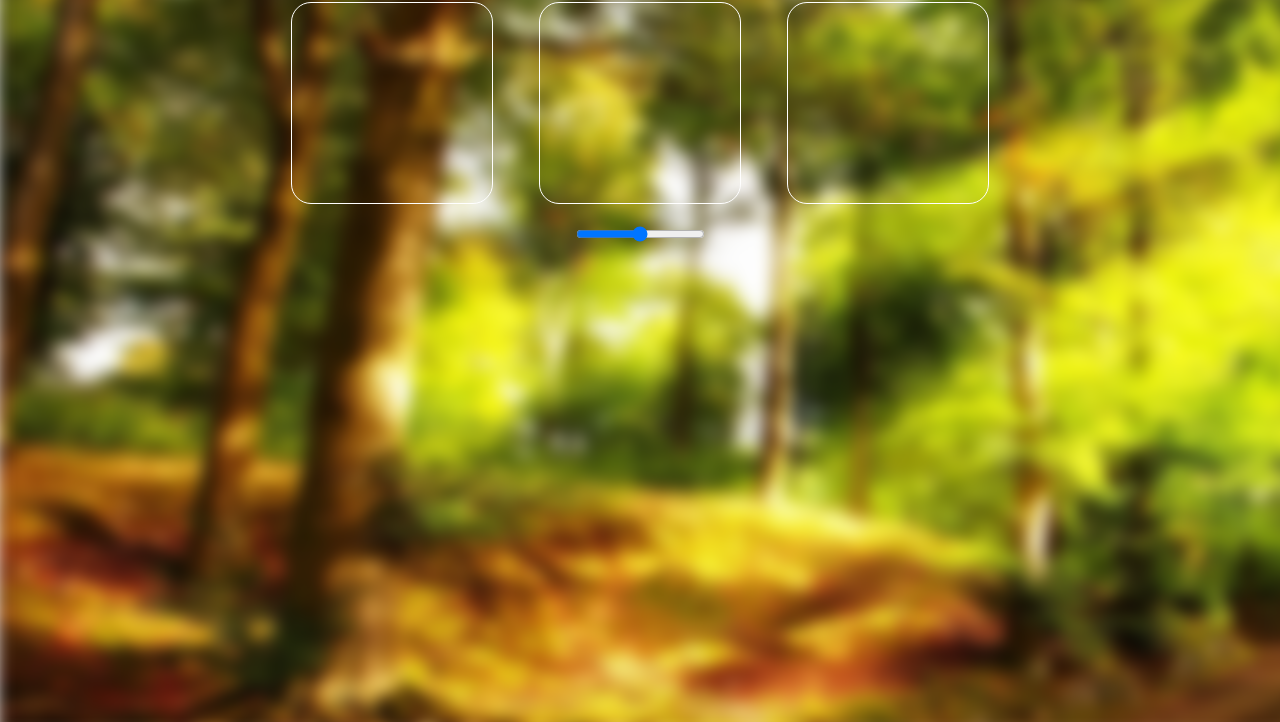
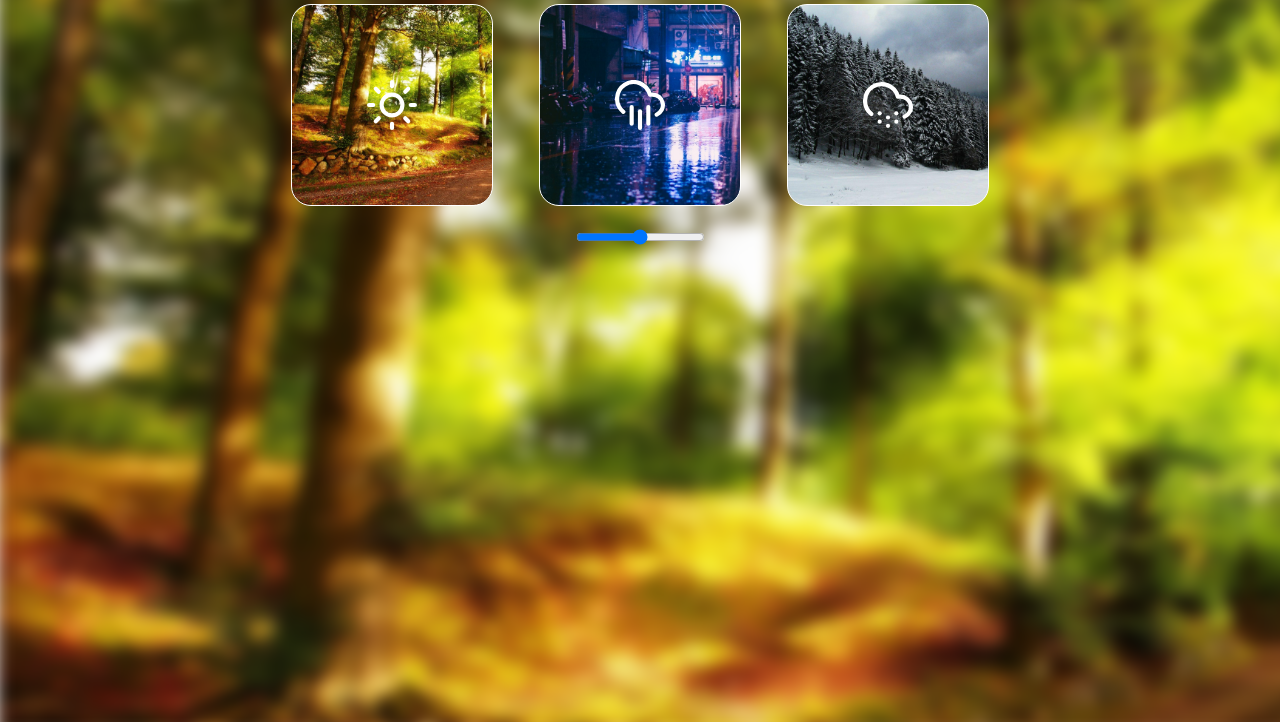
Before and after one commit to blimpim/TS_APP, a website: page index.html in a window 1280 px wide. Shown: the part 78-800 px from the top of the page. Drawn offline with Linux system fonts and the light colour scheme; the site is published under a folder, as on GitHub Pages, so addresses that start at the root find nothing.

Commit message:
Fixed again

```diff
--- a/style.css
+++ b/style.css
@@ -3,7 +3,7 @@
 
 @font-face {
     font-family: Roboto-Regular;
-    src: url(/fonts/Roboto-Regular.ttf);
+    src: url(fonts/Roboto-Regular.ttf);
 }
 
 * {
@@ -39,7 +39,7 @@
 #sun {
     width: 200px;
     height: 200px;
-    background: url(/assets/icons/sun.svg);
+    background: url(assets/icons/sun.svg);
     background-size: 50px 50px;
     border-style: none;
     background-repeat: no-repeat;
@@ -56,7 +56,7 @@
     border: 1px solid rgb(255, 255, 255);
     border-radius: 20px;
     margin: 20px;
-    background-image: url(/assets/summer-bg.jpg);
+    background-image: url(assets/summer-bg.jpg);
     background-size: cover;
 }
 
@@ -69,14 +69,14 @@
     border: 1px solid rgb(255, 255, 255);
     border-radius: 20px;
     margin: 20px;
-    background-image: url(/assets/rainy-bg.jpg);
+    background-image: url(assets/rainy-bg.jpg);
     background-size: cover;
 }
 
 #rain {
     width: 200px;
     height: 200px;
-    background: url(/assets/icons/cloud-rain.svg);
+    background: url(assets/icons/cloud-rain.svg);
     background-size: 50px 50px;
     border-style: none;
     background-repeat: no-repeat;
@@ -91,14 +91,14 @@
     border: 1px solid rgb(255, 255, 255);
     border-radius: 20px;
     margin: 20px;
-    background-image: url(/assets/winter-bg.jpg);
+    background-image: url(assets/winter-bg.jpg);
     background-size: cover;
 }
 
 #snow {
     width: 200px;
     height: 200px;
-    background: url(/assets/icons/cloud-snow.svg);
+    background: url(assets/icons/cloud-snow.svg);
     background-size: 50px 50px;
     border-style: none;
     background-repeat: no-repeat;
```
